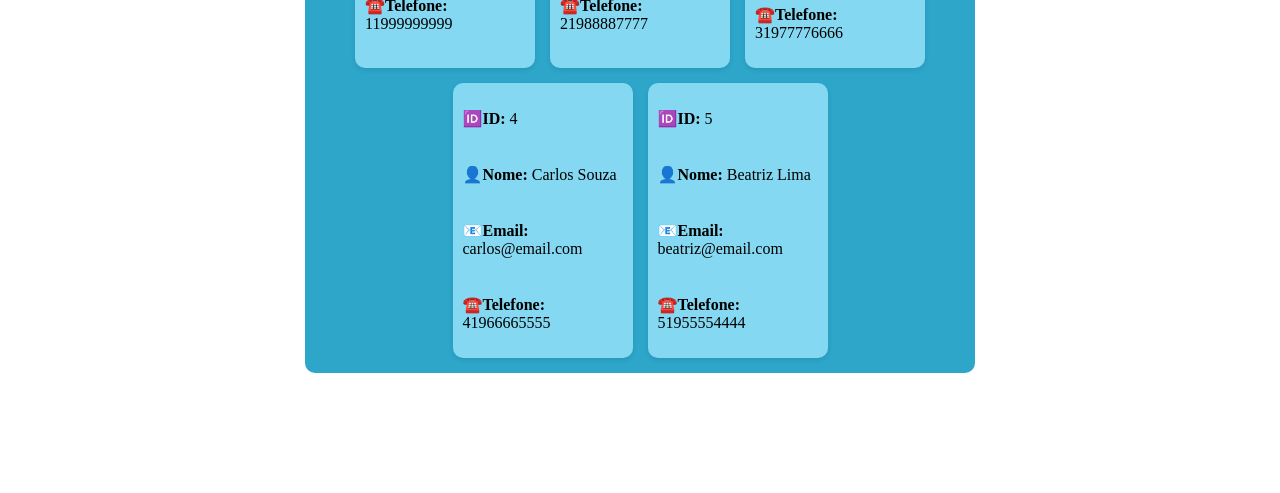
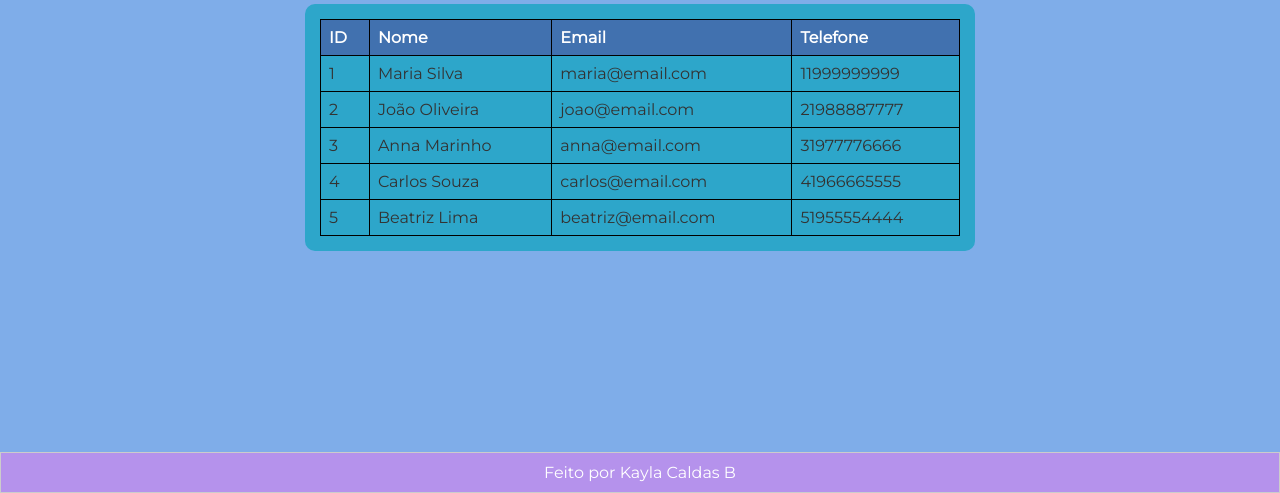
Before and after one commit to KaylaCB/exercicio-estagio, a plain HTML site: page index.html in a window 1280 px wide. Shown: the part 307-800 px from the top of the page. Drawn offline with Linux system fonts and the light colour scheme.

Commit message:
Mudei todo o layout, centralizei tudo bem no meio da tela, add footer e mudei a exibição dos dados para mostrar  os campos (ID, Nome, Email, Telefone) organizados em uma tabela ao invés de ficar repetindo do lado de cada novo dado

```diff
--- a/index.html
+++ b/index.html
@@ -4,10 +4,14 @@
     <meta charset="UTF-8" />
     <title>Dados do Cliente</title>
     <link rel="stylesheet" href="style.css" />
+     <link href="https://fonts.googleapis.com/css2?family=Inter&display=swap" rel="stylesheet">
+    <link href="https://fonts.googleapis.com/css2?family=Montserrat&display=swap" rel="stylesheet">
 </head>
 <body>
-    <p><h2>Dados do Cliente</h2></p>
-<div class="card-container"></div>
+   <center><h2> Dados do Cliente</h2></center>
+<div class="card-container">
+</div>
+ <footer> Feito por Kayla Caldas B</footer>
 
     <script src="script.js"></script>
 </body>
--- a/script.js
+++ b/script.js
@@ -1,27 +1,46 @@
 fetch('clientes.json', { cache: "no-store" })
   .then(resposta => resposta.json())
   .then(clientes => {
-    console.log('Tipo:', typeof clientes);
-    console.log('Conteúdo:', clientes);
-
     if (!Array.isArray(clientes)) {
       console.error('JSON recebido não é um array:', clientes);
       return;
     }
 
     const container = document.querySelector('.card-container');
-    container.innerHTML = '';
+    container.innerHTML = ''; // limpa container
 
+    // Cria a tabela
+    const tabela = document.createElement('table');
+    tabela.style.borderCollapse = 'collapse'; // para juntar as bordas
+
+    // Cabeçalho
+    const thead = document.createElement('thead');
+    const trHead = document.createElement('tr');
+    ['ID', 'Nome', 'Email', 'Telefone'].forEach(texto => {
+      const th = document.createElement('th');
+      th.textContent = texto;
+      th.style.border = '1px solid #000';
+      th.style.padding = '8px';
+      trHead.appendChild(th);
+    });
+    thead.appendChild(trHead);
+    tabela.appendChild(thead);
+
+    // Corpo da tabela
+    const tbody = document.createElement('tbody');
     clientes.forEach(cliente => {
-      const card = document.createElement('div');
-      card.className = 'item';
-      card.innerHTML = `
-        <p><strong>🆔ID:</strong> ${cliente.id}</p>
-        <p><strong>👤Nome:</strong> ${cliente.nome}</p>
-        <p><strong>📧Email:</strong> ${cliente.email}</p>
-        <p><strong>☎️Telefone:</strong> ${cliente.telefone}</p>
-      `;
-      container.appendChild(card);
+      const tr = document.createElement('tr');
+      [cliente.id, cliente.nome, cliente.email, cliente.telefone].forEach(valor => {
+        const td = document.createElement('td');
+        td.textContent = valor;
+        td.style.border = '1px solid #000';
+        td.style.padding = '8px';
+        tr.appendChild(td);
+      });
+      tbody.appendChild(tr);
     });
+    tabela.appendChild(tbody);
+
+    container.appendChild(tabela);
   })
   .catch(erro => console.error('Erro ao carregar JSON:', erro));
--- a/style.css
+++ b/style.css
@@ -1,26 +1,51 @@
+h2{
+  color: white;
+  margin-bottom: 20px;
+}
+body {
+  height: 100vh;
+  margin: 0;
+  display: flex;
+  flex-direction: column; /* organiza verticalmente */
+  justify-content: center;
+  align-items: center;
+  font-family: 'Montserrat', sans-serif;
+  background-color: rgb(127, 173, 233);
+}
 .card-container {
-  display: flex;
-  flex-wrap: wrap; /* quebrar linha */
-  gap: 15px;
-  justify-content: center;
   background-color: rgb(45, 166, 202);
   border-radius: 10px;
   width: 640px;
   padding: 15px;
-  margin: 0 auto; /* centralizar */
+  margin: 0 auto;
+  overflow-x: auto; /* adaptar se o conteúdo dentro de um elemento é maior */
+}
+.card-container table {
+  width: 100%;
+  border-collapse: collapse;
+  font-family: 'Montserrat', sans-serif;
+  color: #333;
+}
+.card-container th,
+.card-container td {
+  border: 1px solid #ccc;
+  padding: 8px 12px;
+  text-align: left;
 }
 
-.item {
-  background-color: rgb(132, 216, 241);
-  border-radius: 10px;
-  width: 180px;
-  min-height: 90px;
-  padding: 10px;
+.card-container th {
+  background-color: rgb(65, 113, 175);
+  color: white;
+}
+footer {
+   position: fixed; /* fixa o footer na tela */
+   bottom: 0;
+  left: 0;
+  border: 1px solid #ccc;
+  background-color: #b592ec;
+  width: 100%;
+  padding: 10px 0;
   box-sizing: border-box;
-  display: flex;
-  flex-direction: column;
-  justify-content: center;
-  gap: 5px;
-  word-wrap: break-word; /* evitar texto quebrando layout */
-  box-shadow: 0 2px 5px rgba(0,0,0,0.1);
+  color: white;
+  text-align: center;
 }
```
Also changed, not shown: 2 other files.
